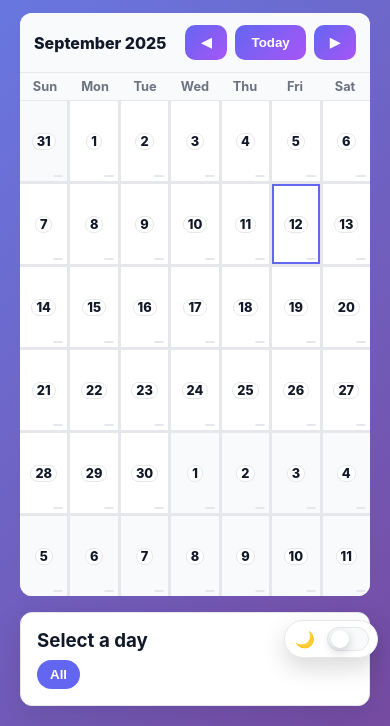
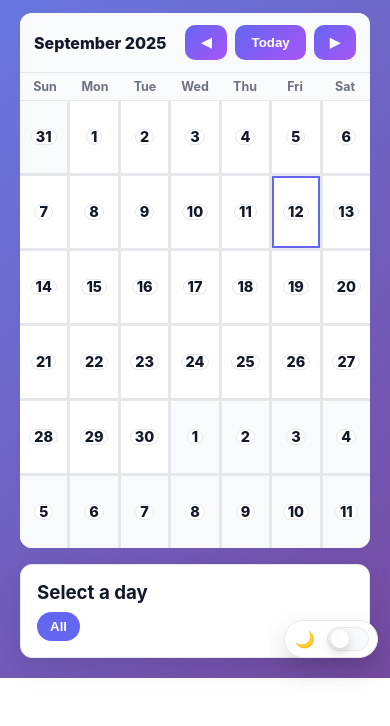
Before and after one commit to Shereyton/money-mate, a website: page calendar.html in a window 390 px wide. Shown: the part 174-900 px from the top of the page. After the commit the page ends 852 px from the top, so only its background shows below. Drawn offline with Linux system fonts and the light colour scheme.

Commit message:
calendar: center dates with CSS grid; hide totals on small screens; clamp font sizes; ensure consistent spacing and no overlap

```diff
--- a/calendar.html
+++ b/calendar.html
@@ -66,22 +66,22 @@
     .dow { display:grid; grid-template-columns: repeat(7, 1fr); border-bottom:1px solid var(--border); background: var(--surface); }
     .dow div { padding:8px; text-align:center; font-weight:700; color: var(--muted); }
     .cells { display:grid; grid-template-columns: repeat(7, minmax(0, 1fr)); gap: 3px; }
-    .day { position:relative; overflow: hidden; min-height: 88px; padding: 8px; background: var(--card-bg); display:flex; align-items:center; justify-content:center; }
+    .day { position:relative; overflow: hidden; min-height: 88px; padding: 8px; background: var(--card-bg); display:grid; place-items:center; }
     .day.inactive { background: var(--surface); color: var(--muted); }
     .day:hover { outline: 2px solid var(--primary); outline-offset: -2px; cursor: pointer; }
-    .date { position: relative; z-index: 1; font-weight: 800; font-size: 0.95rem; text-shadow: 0 1px 2px rgba(0,0,0,0.35); padding: 1px 6px; border-radius: 8px; display: inline-block; }
-    .total { position:absolute; right:8px; bottom:8px; font-weight:800; z-index: 1; text-shadow: 0 1px 2px rgba(0,0,0,0.35); padding: 1px 6px; border-radius: 8px; }
+    .date { position: relative; z-index: 1; font-weight: 800; font-size: clamp(0.9rem, 3.2vw, 1.05rem); line-height: 1; text-shadow: 0 1px 2px rgba(0,0,0,0.35); padding: 1px 6px; border-radius: 8px; display: inline-block; text-align:center; user-select: none; pointer-events: none; }
+    .total { position:absolute; right:8px; bottom:8px; font-weight:800; z-index: 1; text-shadow: 0 1px 2px rgba(0,0,0,0.35); padding: 1px 6px; border-radius: 8px; font-size: 0.78rem; line-height: 1; }
     .heat { position:absolute; inset:0; background: var(--danger); opacity: 0; pointer-events:none; border-radius: 0; transition: opacity .2s ease; z-index: 0; }
     /* Theme-aware label chips for date/total for consistent contrast */
     body:not(.theme-sleek) .day .date,
     body:not(.theme-sleek) .day .total { background: rgba(255,255,255,0.95); color: var(--text); border: 1px solid var(--border); text-shadow: none; }
 
     /* Mobile: tighten sizes to avoid overlap in small cells */
-    @media (max-width: 420px) {
-      .day { min-height: 64px; }
-      .dow div { font-size: 0.8rem; padding: 6px; }
-      .date, .total { font-size: 0.8rem; padding: 0 4px; }
-      .total { right: 4px; bottom: 4px; }
+    @media (max-width: 480px) {
+      .day { min-height: 60px; padding: 6px; }
+      .dow div { font-size: 0.78rem; padding: 6px; }
+      .date { font-size: 0.9rem; padding: 0 4px; }
+      .total { display: none; }
     }
     body.theme-sleek .day .date,
     body.theme-sleek .day .total { background: rgba(0,0,0,0.35); color: #f8fafc; text-shadow: 0 1px 2px rgba(0,0,0,0.65); }
```
